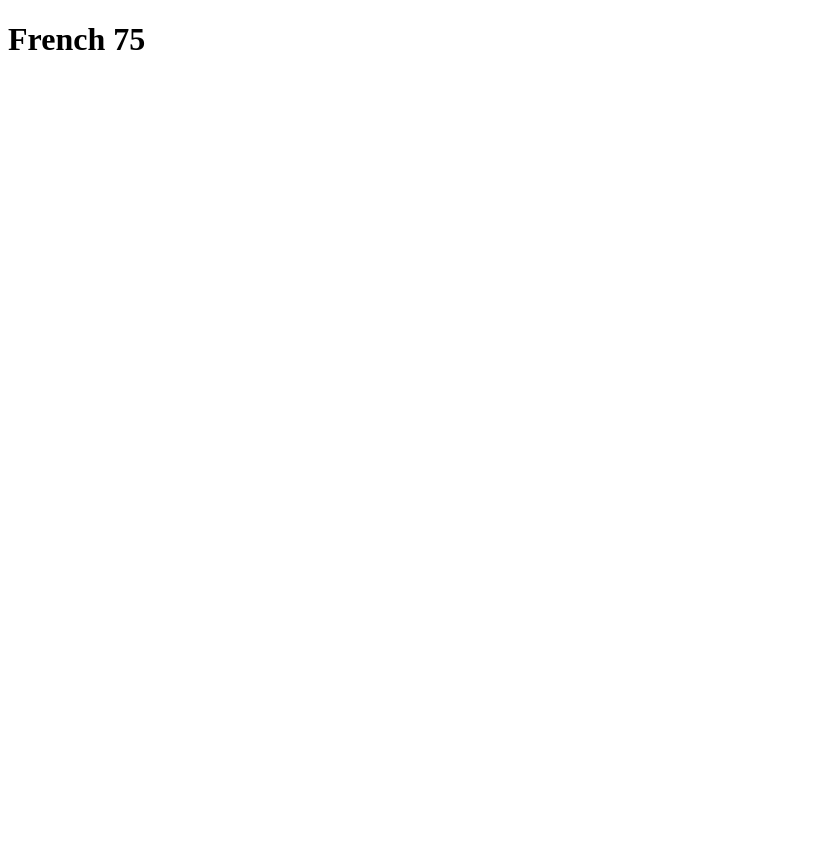
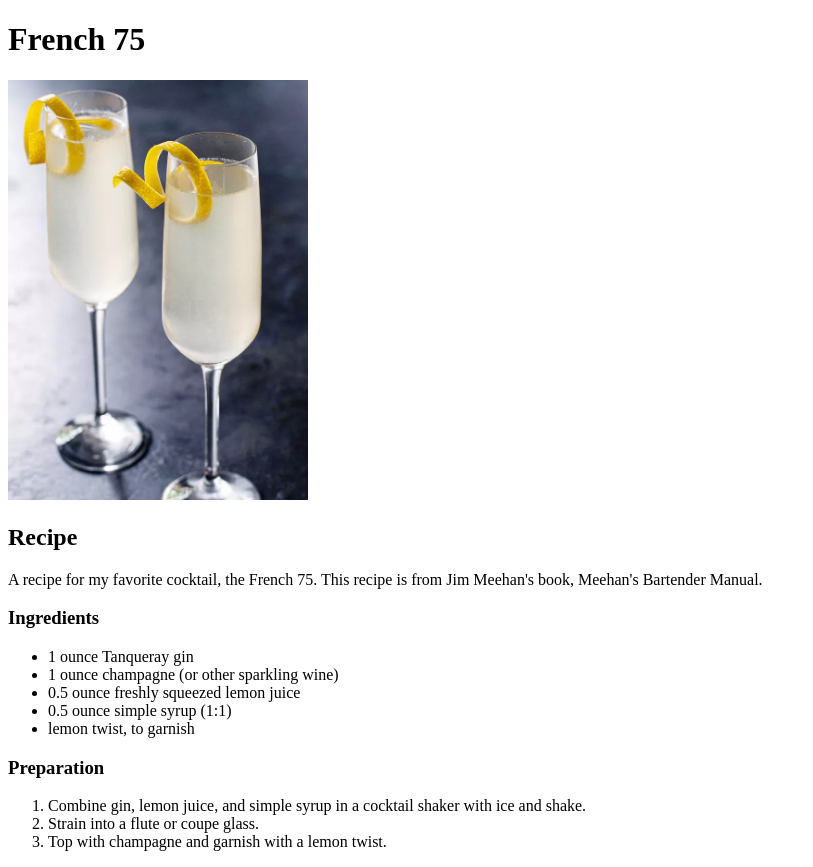
Before and after one commit to crolfs47/odin-recipes, a plain HTML site: page recipes/french-75.html in a window 1280 px wide. Shown: the whole page, without its empty margins (0-813 px from the left). Before the commit the page ends 800 px from the top, so only its background shows below. Drawn offline with Linux system fonts and the light colour scheme.

Commit message:
Add recipe page - french 75

```diff
--- a/recipes/french-75.html
+++ b/recipes/french-75.html
@@ -8,5 +8,23 @@
 </head>
 <body>
     <h1>French 75</h1>
+    <img src="../images/french-75.jpg" alt="French 75" width=300>
+    <h2>Recipe</h2>
+        <p>A recipe for my favorite cocktail, the French 75. This recipe is from Jim Meehan's book, Meehan's Bartender Manual.</p>
+    <h3>Ingredients</h3>
+        <ul>
+            <li>1 ounce Tanqueray gin</li>
+            <li>1 ounce champagne (or other sparkling wine)</li>
+            <li>0.5 ounce freshly squeezed lemon juice</li>
+            <li>0.5 ounce simple syrup (1:1)</li>
+            <li>lemon twist, to garnish</li>
+        </ul>
+    <h3>Preparation</h3>
+        <ol>
+            <li>Combine gin, lemon juice, and simple syrup in a cocktail shaker with ice and shake.</li>
+            <li>Strain into a flute or coupe glass.</li>
+            <li>Top with champagne and garnish with a lemon twist.</li>
+        </ol>
+</body>
 </body>
 </html>
```
Also changed, not shown: images/french-75.jpg (added).
